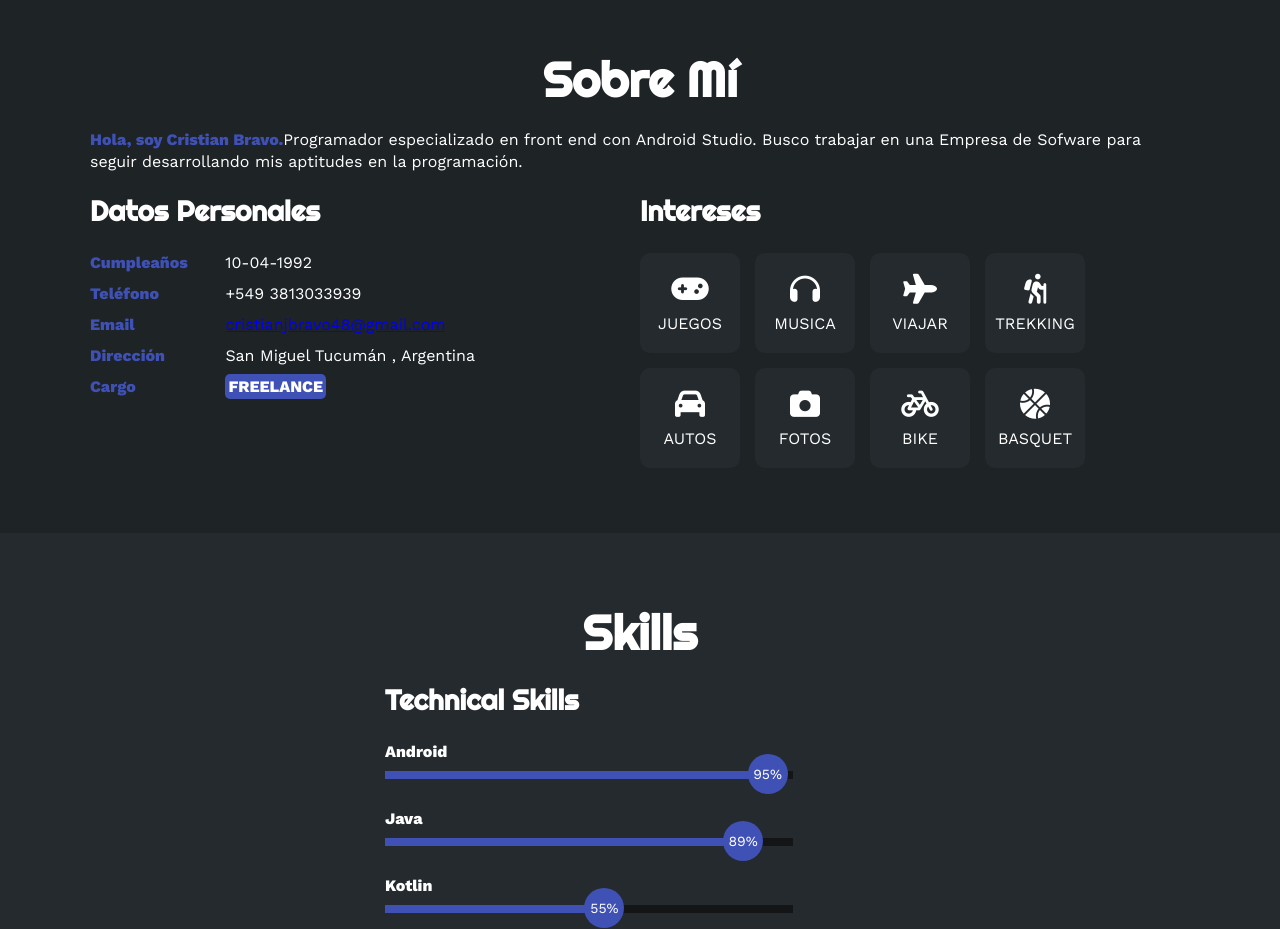
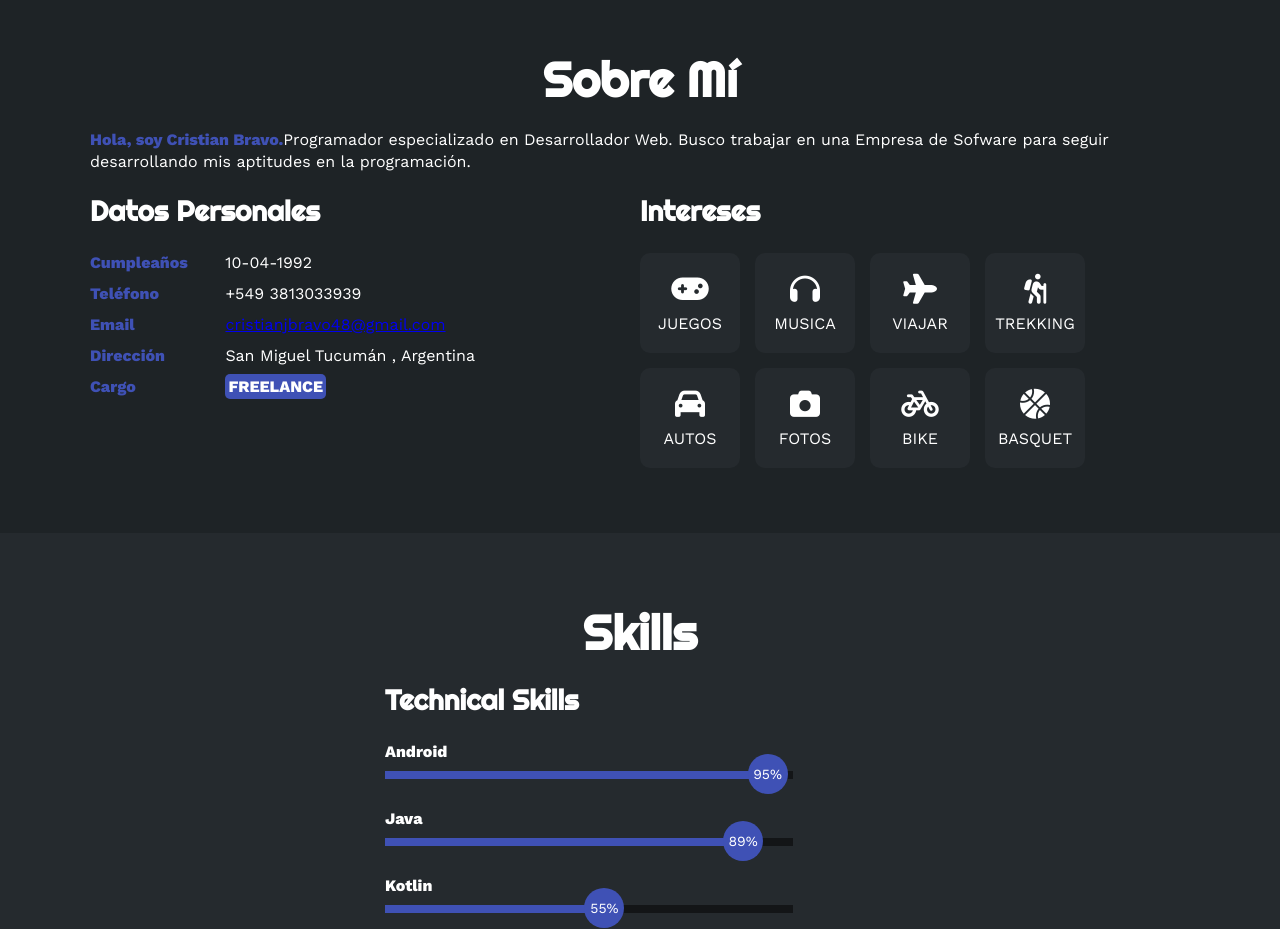
Before and after one commit to BravoCristian/portafolio.github.io, a plain HTML site: page index.html in a window 1280 px wide. Shown: the part 820-1749 px from the top of the page. Drawn offline with nearby package versions, Linux system fonts and the light colour scheme.

Commit message:
Desarrollador web

```diff
--- a/index.html
+++ b/index.html
@@ -53,7 +53,7 @@
     <section id="sobremi" class="sobremi">
         <div class="contenido-seccion">
             <h2>Sobre Mí</h2>
-            <p><span>Hola, soy Cristian Bravo.</span>Programador especializado en front end con Android Studio. Busco trabajar en una Empresa de Sofware para seguir desarrollando mis aptitudes en la programación. </p>
+            <p><span>Hola, soy Cristian Bravo.</span>Programador especializado en Desarrollador Web. Busco trabajar en una Empresa de Sofware para seguir desarrollando mis aptitudes en la programación. </p>
 
             <div class="fila">
                 <!-- datos personales -->
```
